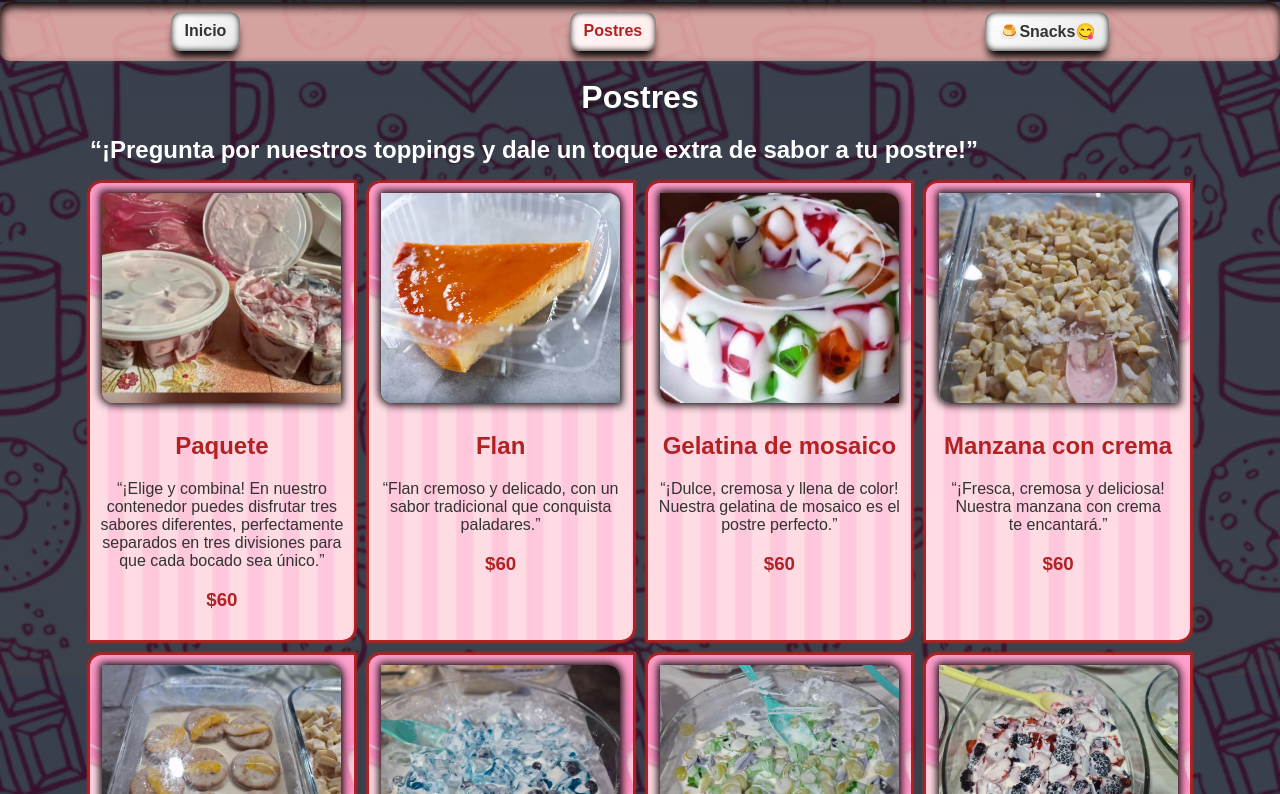
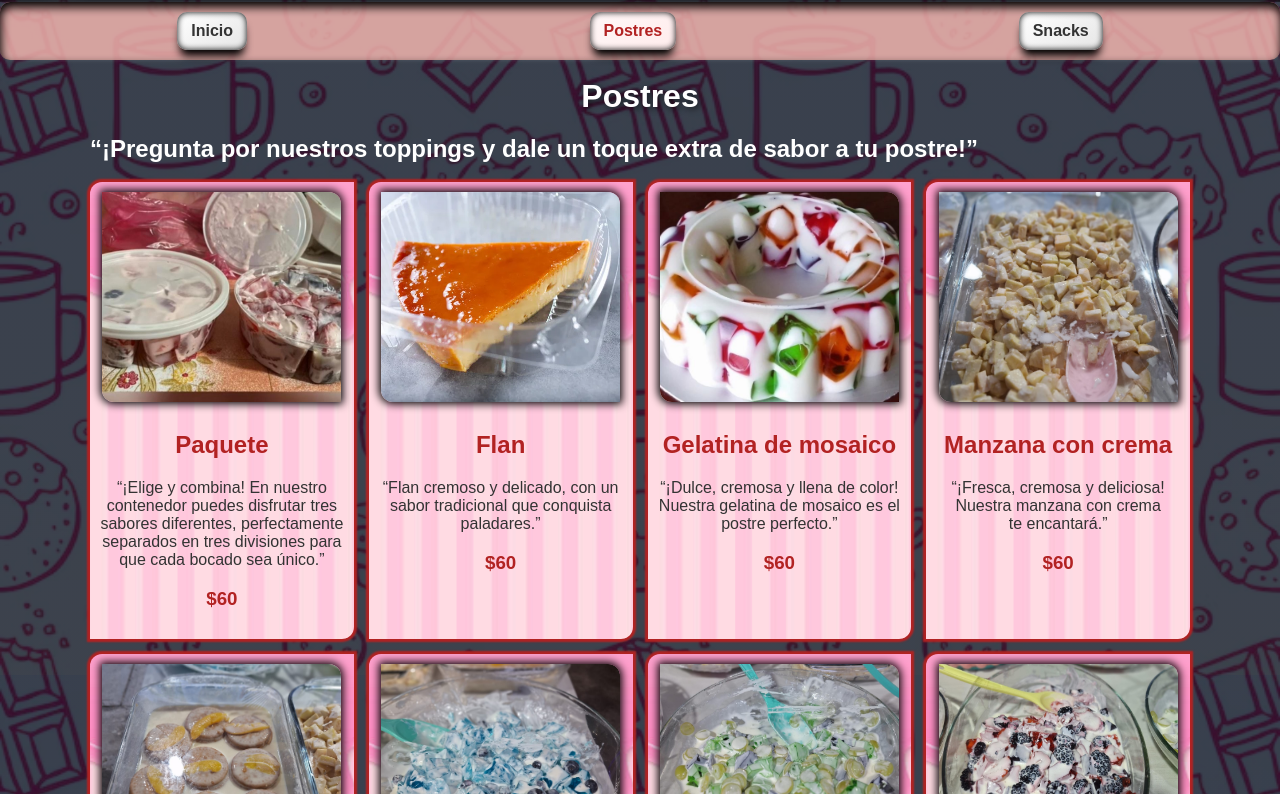
Before and after one commit to carlos19940319/Dulce, a plain HTML site: page postres.html in a window 1280 px wide. Shown: the part 125-919 px from the top of the page. Drawn offline with Linux system fonts and the light colour scheme.

Commit message:
Actualizar postres.html

```diff
--- a/postres.html
+++ b/postres.html
@@ -6,7 +6,7 @@
 
 </header>
 <!-- las pestañas de inicio se pueden agregar mas pestañas -->
-<nav><a href="index.html">Inicio</a><a href="postres.html">Postres</a><a href="snacks.html">🍮Snacks😋</a></nav>
+<nav><a href="index.html">Inicio</a><a href="postres.html">Postres</a><a href="snacks.html">Snacks</a></nav>
 <main>
 <div class="welcome-text"><h2><font color="white">Postres</h2></font></div>
 <h2><font color="white"><FONT FACE="arial">“¡Pregunta por nuestros toppings y dale un toque extra de sabor a tu postre!”</FONT></h2></font>
```
